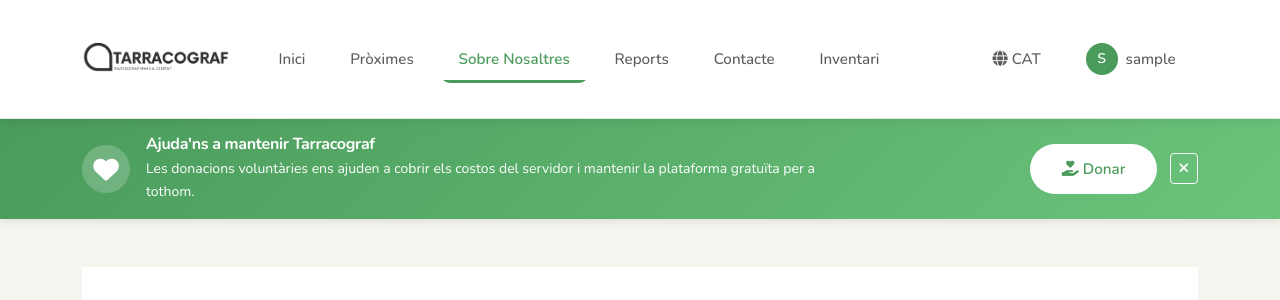
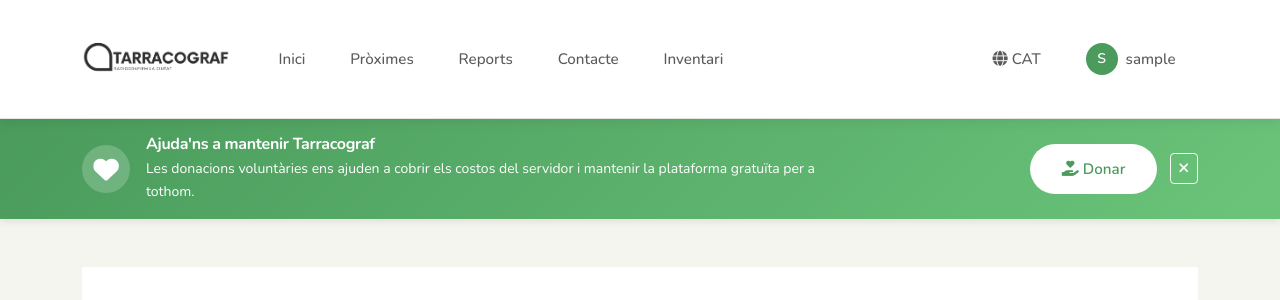
Before and after one commit to sonoalex/tarragoneta, a Flask app: page /about in a window 1280 px wide. Shown: the top 300 px of the page. Run offline with Flask 3, Linux system fonts and the light colour scheme; the visitor is signed in with stand-in values (Sample User, id 1); data that the repository does not hold is empty; some libraries are stand-ins or nearby versions.

Commit message:
refactor: Remover 'Sobre Nosaltres' del navbar
- El enlace ya está disponible en el footer
- Simplifica la navegación principal
- Mantiene el acceso desde el footer

```diff
--- a/templates/base.html
+++ b/templates/base.html
@@ -54,11 +54,6 @@
                         <a class="nav-link {% if request.endpoint == 'initiatives.list_initiatives' and request.args.get('status') == 'upcoming' %}active{% endif %}"
                            href="{{ url_for('initiatives.list_initiatives', status='upcoming') }}">
                             {{ _('Pròximes') }}
-                        </a>
-                    </li>
-                    <li class="nav-item">
-                        <a class="nav-link {% if request.endpoint == 'main.about' %}active{% endif %}" href="{{ url_for('main.about') }}">
-                            {{ _('Sobre Nosaltres') }}
                         </a>
                     </li>
                     <li class="nav-item">
```
